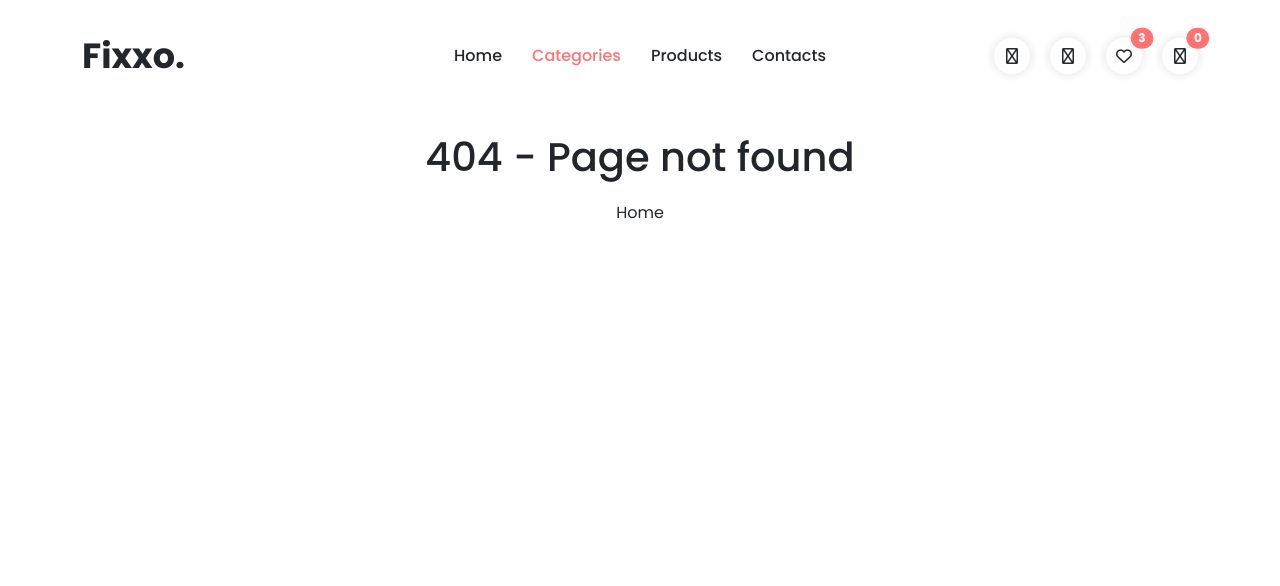
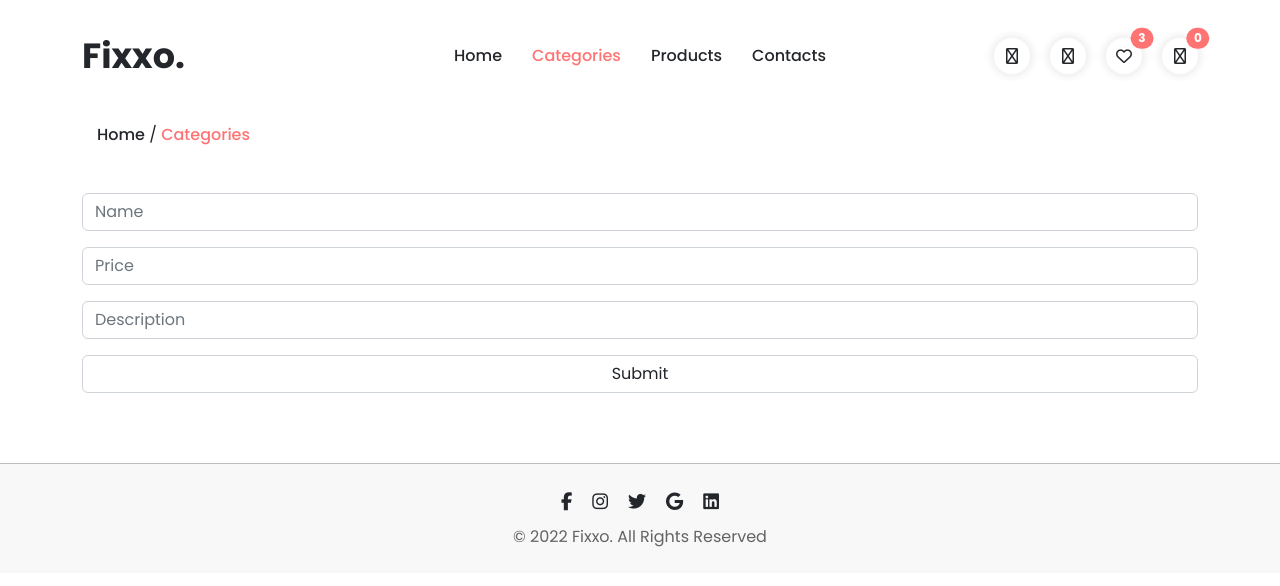
Before and after one commit to LeniNaple/FIxxoCartTs, a React (Create React App) app: page /categories in a window 1280 px wide. Before the commit this address had no page. Shown: the top 586 px of the page. Built offline with nearby package versions, Linux system fonts and the light colour scheme.

Commit message:
stuff + started form...

```diff
--- a/src/App.tsx
+++ b/src/App.tsx
@@ -5,11 +5,11 @@ import '../src/assets/css/views/style.css';
 import HomeView from './views/HomeView';
 import ContactsView from './views/ContactsView';
 import NotFoundView from './views/NotFoundView';
-import ShoppingCartView from './views/ShoppingCartView';
 import ProductsView from './views/ProductsView';
 import ProductsDetailsView from './views/ProductsDetailsView';
 import ProductProvider from './contexts/ProductContext';
 import { ShoppingCartProvider} from './contexts/ShoppingCartContext';
+import CategoriesView from './views/CategoriesView';
 
 
 function App() {
@@ -22,7 +22,7 @@ function App() {
               <Route path="/" element={<HomeView />} />
               <Route path="*" element={<NotFoundView />} />
               <Route path="/contacts" element={<ContactsView />} />
-              <Route path="/shoppingcart" element={<ShoppingCartView />} />
+              <Route path="/categories" element={<CategoriesView />} />
               <Route path="/products" element={<ProductsView />} />
               <Route path="/products/details/:id" element={<ProductsDetailsView />} />
             </Routes>
--- /dev/null
+++ b/src/views/CategoriesView.tsx
@@ -0,0 +1,42 @@
+import React from 'react'
+import MainMenuSection from '../sections/MainMenuSection'
+import FooterSection from '../sections/FooterSection'
+import BreadCrumbSection from '../sections/BreadCrumbSection'
+
+
+
+
+const CategoriesView: React.FC = () => {
+
+
+  const handleSubmit = async (e: React.FormEvent) => {
+    e.preventDefault()
+
+
+
+    console.log("stuff")
+  }
+
+
+  window.parent.document.title = 'Categories / Fixxo'
+
+  return (
+    <>
+      <MainMenuSection />
+      <BreadCrumbSection currentPage="Categories" />
+
+      <div className='container mt-3'>
+          <form onSubmit={handleSubmit} >
+              <input type="text" className='form-control mb-3' placeholder='Name'></input>
+              <input type="text" className='form-control mb-3' placeholder='Price'></input>
+              <input type="text" className='form-control mb-3' placeholder='Description'></input>
+              <button type='submit' className='form-control mb-3' >Submit</button>
+          </form>
+      </div>
+
+      <FooterSection />
+    </>
+  )
+}
+
+export default CategoriesView
--- a/src/views/ShoppingCartView.tsx
+++ /dev/null
@@ -1,23 +0,0 @@
-import React from 'react'
-import MainMenuSection from '../sections/MainMenuSection'
-import { NavLink } from 'react-router-dom'
-import FooterSection from '../sections/FooterSection'
-import BreadCrumbSection from '../sections/BreadCrumbSection'
-
-
-const ShoppingCartView: React.FC = () => {
-
-  window.parent.document.title = 'Shopping-Cart / Fixxo'
-
-  return (
-    <>
-      <MainMenuSection />
-      <BreadCrumbSection currentPage="Shopping Cart" />
-      <h1 className='d-flex justify-content-center'>There is nothing here yet!</h1>
-      <NavLink className="menu-link d-flex justify-content-center align-items-center" to="/" end>Home</NavLink>
-      <FooterSection />
-    </>
-  )
-}
-
-export default ShoppingCartView
```
